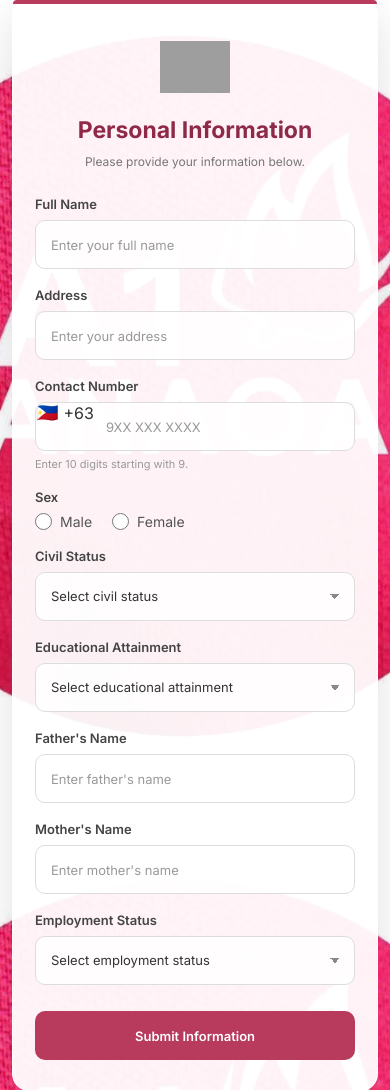
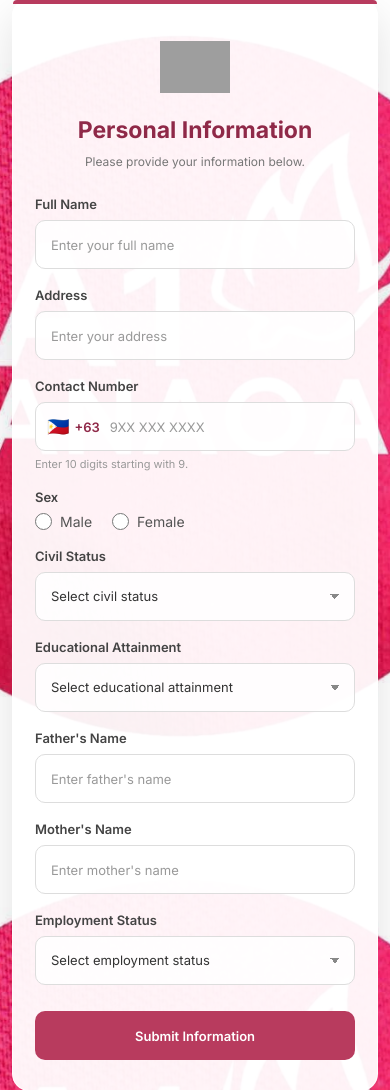
Before and after one commit to marrajanerick-alt/ja1manaoag, a Flask app: page / in a window 390 px wide. Shown: the part 21-1111 px from the top of the page. Run offline with Flask 3, Linux system fonts and the light colour scheme; grey boxes are pictures that could not be loaded.

Commit message:
Update style.css

```diff
--- a/static/style.css
+++ b/static/style.css
@@ -6,6 +6,7 @@
     --secondary-text: #777777;
 
     --border: #dddddd;
+
     --input-bg: rgba(255, 255, 255, 0.88);
 
     --white: #ffffff;
@@ -24,6 +25,7 @@ html {
 
 body {
     margin: 0;
+
     min-height: 100vh;
 
     font-family: "Inter", sans-serif;
@@ -32,28 +34,41 @@ body {
 
     background-color: #ffffff;
 
-    background-image: url("/static/background.jpg");
+    background-image:
+        url("/static/background.jpg");
+
     background-repeat: no-repeat;
+
     background-position: center center;
+
     background-size: cover;
+
     background-attachment: fixed;
 }
 
 
+/* PAGE */
+
 .page {
     width: 100%;
+
     min-height: 100vh;
 
     display: flex;
+
     justify-content: center;
+
     align-items: center;
 
     padding: 35px 15px;
 }
 
 
+/* FORM CONTAINER */
+
 .container {
     width: 100%;
+
     max-width: 500px;
 
     padding: 38px 35px 40px;
@@ -71,7 +86,7 @@ body {
 }
 
 
-/* TOP ACCENT LINE */
+/* TOP ACCENT */
 
 .container::before {
     content: "";
@@ -97,6 +112,7 @@ body {
     display: flex;
 
     justify-content: center;
+
     align-items: center;
 
     margin-bottom: 18px;
@@ -105,6 +121,7 @@ body {
 
 .form-logo img {
     width: 85px;
+
     height: 85px;
 
     object-fit: contain;
@@ -121,6 +138,7 @@ h1 {
     text-align: center;
 
     font-size: 27px;
+
     font-weight: 700;
 
     color: var(--primary-dark);
@@ -140,7 +158,7 @@ h1 {
 }
 
 
-/* FORM */
+/* FORM GROUP */
 
 .form-group {
     margin-bottom: 20px;
@@ -160,10 +178,9 @@ h1 {
 }
 
 
-/* INPUTS */
+/* TEXT INPUTS */
 
 input[type="text"],
-input[type="tel"],
 select {
     width: 100%;
 
@@ -192,30 +209,34 @@ select {
 }
 
 
-input[type="text"]::placeholder,
-input[type="tel"]::placeholder {
+input[type="text"]::placeholder {
     color: #999999;
 }
 
 
 input[type="text"]:focus,
-input[type="tel"]:focus,
 select:focus {
-    border-color: rgba(184, 59, 94, 0.55);
+    border-color:
+        rgba(184, 59, 94, 0.55);
 
-    background: rgba(255, 255, 255, 0.98);
+    background:
+        rgba(255, 255, 255, 0.98);
 
     box-shadow:
-        0 0 0 3px rgba(184, 59, 94, 0.07);
+        0 0 0 3px
+        rgba(184, 59, 94, 0.07);
 }
 
 
-/* CONTACT NUMBER */
+/* CONTACT INPUT */
 
 .phone-input {
     display: flex;
 
+    align-items: center;
+
     width: 100%;
+
     height: 50px;
 
     border: 1px solid var(--border);
@@ -228,23 +249,25 @@ select:focus {
 
     transition:
         border-color 0.2s ease,
-        box-shadow 0.2s ease;
+        box-shadow 0.2s ease,
+        background 0.2s ease;
 }
 
 
-.country-code {
+/* +63 INSIDE INPUT */
+
+.phone-prefix {
     display: flex;
 
     align-items: center;
-    justify-content: center;
 
-    gap: 7px;
+    height: 100%;
 
-    padding: 0 13px;
+    padding-left: 14px;
 
-    background: rgba(184, 59, 94, 0.06);
+    padding-right: 8px;
 
-    border-right: 1px solid rgba(184, 59, 94, 0.15);
+    gap: 6px;
 
     color: var(--primary-dark);
 
@@ -257,21 +280,32 @@ select:focus {
 
 
 .flag {
-    font-size: 20px;
+    font-size: 19px;
 
     line-height: 1;
 }
 
 
+.code {
+    font-weight: 600;
+}
+
+
+/* PHONE NUMBER FIELD */
+
 .phone-input input[type="tel"] {
     flex: 1;
 
     width: 100%;
+
     height: 100%;
 
-    padding: 0 15px;
+    padding:
+        0 14px 0 5px;
 
     border: none;
+
+    outline: none;
 
     border-radius: 0;
 
@@ -282,25 +316,30 @@ select:focus {
     font-family: "Inter", sans-serif;
 
     font-size: 14px;
-
-    outline: none;
 }
 
 
-.phone-input input::placeholder {
+.phone-input input[type="tel"]::placeholder {
     color: #999999;
 }
 
 
+/* PHONE FOCUS */
+
 .phone-input:focus-within {
-    border-color: rgba(184, 59, 94, 0.55);
+    border-color:
+        rgba(184, 59, 94, 0.55);
 
-    background: rgba(255, 255, 255, 0.98);
+    background:
+        rgba(255, 255, 255, 0.98);
 
     box-shadow:
-        0 0 0 3px rgba(184, 59, 94, 0.07);
+        0 0 0 3px
+        rgba(184, 59, 94, 0.07);
 }
 
+
+/* INPUT HINT */
 
 .input-hint {
     display: block;
@@ -321,8 +360,16 @@ select {
     -webkit-appearance: none;
 
     background-image:
-        linear-gradient(45deg, transparent 50%, #888 50%),
-        linear-gradient(135deg, #888 50%, transparent 50%);
+        linear-gradient(
+            45deg,
+            transparent 50%,
+            #888 50%
+        ),
+        linear-gradient(
+            135deg,
+            #888 50%,
+            transparent 50%
+        );
 
     background-position:
         calc(100% - 19px) 21px,
@@ -338,7 +385,7 @@ select {
 }
 
 
-/* RADIO BUTTONS */
+/* RADIO */
 
 .radio-group {
     display: flex;
@@ -366,6 +413,7 @@ select {
 
 .radio-option input {
     width: 17px;
+
     height: 17px;
 
     margin: 0;
@@ -412,7 +460,8 @@ select {
     background: var(--primary-dark);
 
     box-shadow:
-        0 7px 20px rgba(184, 59, 94, 0.25);
+        0 7px 20px
+        rgba(184, 59, 94, 0.25);
 }
 
 
@@ -432,8 +481,7 @@ select {
 
     .container {
         padding:
-            32px 22px
-            30px;
+            32px 22px 30px;
 
         border-radius: 17px;
     }
@@ -446,6 +494,7 @@ select {
 
     .form-logo img {
         width: 70px;
+
         height: 70px;
     }
 
@@ -468,7 +517,6 @@ select {
 
 
     input[type="text"],
-    input[type="tel"],
     select {
         height: 49px;
 
@@ -481,8 +529,12 @@ select {
     }
 
 
-    .country-code {
-        padding: 0 11px;
+    .phone-prefix {
+        padding-left: 11px;
+
+        padding-right: 6px;
+
+        gap: 5px;
 
         font-size: 13px;
     }
@@ -496,7 +548,9 @@ select {
     .phone-input input[type="tel"] {
         font-size: 13px;
 
-        padding: 0 12px;
+        padding-left: 4px;
+
+        padding-right: 12px;
     }
 
 
@@ -513,16 +567,20 @@ select {
 }
 
 
+/* VERY SMALL PHONES */
+
 @media (max-width: 360px) {
 
     .container {
         padding-left: 18px;
+
         padding-right: 18px;
     }
 
 
     .form-logo img {
         width: 65px;
+
         height: 65px;
     }
 
@@ -532,14 +590,17 @@ select {
     }
 
 
-    .country-code {
-        padding: 0 9px;
+    .phone-prefix {
+        padding-left: 9px;
 
-        gap: 5px;
+        padding-right: 5px;
+
+        gap: 4px;
     }
 
 
     .flag {
         font-size: 17px;
     }
+
 }
```
